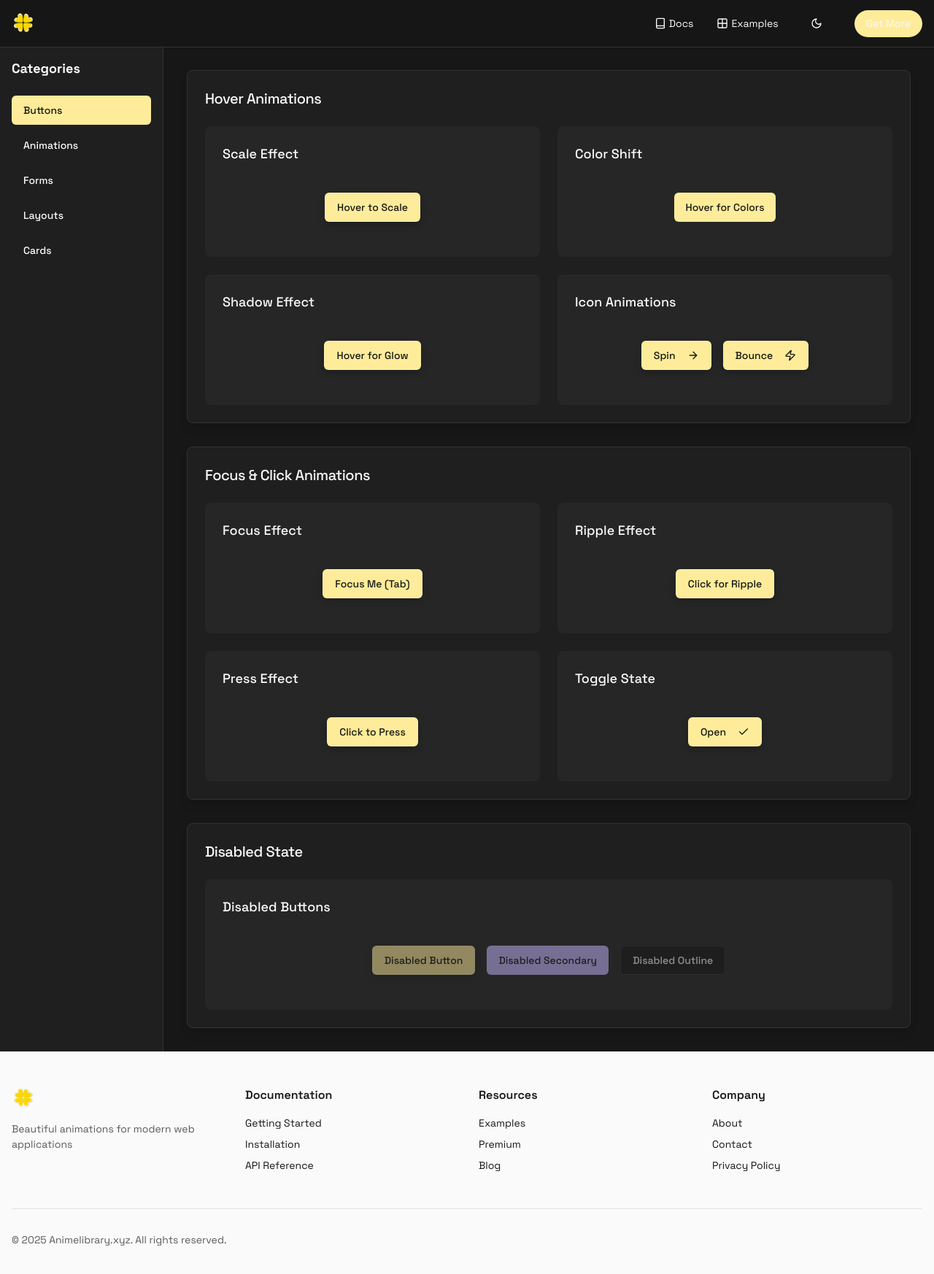
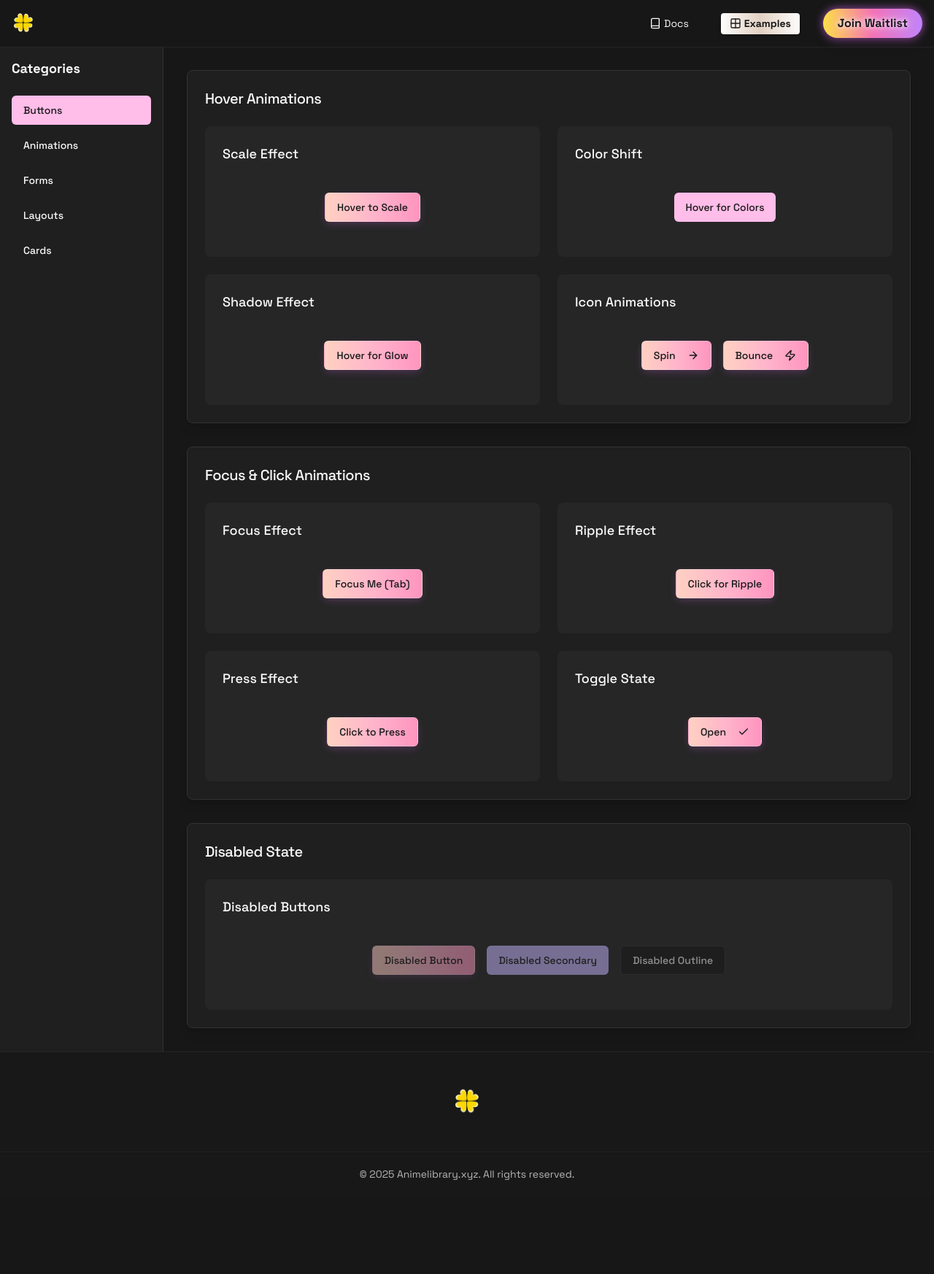
Before and after one commit to Lilianada/AnimejsLibrary, a React (Vite) app: page /examples in a window 1280 px wide. Shown: the top 1746 px of the page at 73% size. After the commit the page ends 1640 px from the top, so only its background shows below. Built offline with nearby package versions, Linux system fonts and the light colour scheme; a web font is replaced by a local one.

Commit message:
Refactor: Implement UI changes
- Implement dark theme and colorful gradients.
- Modify footer and navigation.
- Implement input form elements with animations.

```diff
--- a/src/components/Examples.tsx
+++ b/src/components/Examples.tsx
@@ -6,14 +6,12 @@ const Examples = () => {
 
   useEffect(() => {
     const gridItems = document.querySelectorAll('.grid-item');
-
     gridItems.forEach((item, index) => {
       const element = item as HTMLElement;
       element.style.opacity = '0';
       element.style.transform = 'scale(0.8)';
-
       setTimeout(() => {
-        element.style.transition = 'opacity 800ms ease-out, transform 800ms ease-out';
+        element.style.transition = 'opacity 800ms, transform 800ms';
         element.style.opacity = '1';
         element.style.transform = 'scale(1)';
       }, index * 150);
@@ -21,15 +19,15 @@ const Examples = () => {
   }, []);
 
   return (
-    <section className="py-20 bg-background" id="examples">
+    <section className="py-20 bg-[#181818]" id="examples">
       <div className="container mx-auto px-4">
-        <div ref={gridRef} className="grid grid-cols-1 md:grid-cols-3 gap-4 auto-rows-[240px]">
-          <div className="grid-item col-span-2 row-span-2 bg-secondary/10 rounded-3xl p-6 hover:bg-secondary/20 transition-colors" />
-          <div className="grid-item bg-secondary/10 rounded-3xl p-6 hover:bg-secondary/20 transition-colors" />
-          <div className="grid-item bg-secondary/10 rounded-3xl p-6 hover:bg-secondary/20 transition-colors" />
-          <div className="grid-item col-span-2 bg-secondary/10 rounded-3xl p-6 hover:bg-secondary/20 transition-colors" />
-          <div className="grid-item col-span-1 row-span-2 bg-secondary/10 rounded-3xl p-6 hover:bg-secondary/20 transition-colors" />
-          <div className="grid-item col-span-2 bg-secondary/10 rounded-3xl p-6 hover:bg-secondary/20 transition-colors" />
+        <div ref={gridRef} className="grid grid-cols-1 md:grid-cols-3 gap-6 auto-rows-[260px]">
+          <div className="grid-item col-span-2 row-span-2 bg-gradient-to-br from-[#fa8bff60] via-[#2bd2ff60] to-[#2bff8860] rounded-3xl p-6 transition" />
+          <div className="grid-item bg-gradient-to-br from-[#ffe29f33] to-[#ff719a66] rounded-3xl p-6 transition" />
+          <div className="grid-item bg-gradient-to-br from-[#49c6e5bb] to-[#b393fb99] rounded-3xl p-6 transition" />
+          <div className="grid-item col-span-2 bg-gradient-to-br from-[#fcff9e] to-[#c67700bb] rounded-3xl p-6 transition" />
+          <div className="grid-item col-span-1 row-span-2 bg-gradient-to-br from-[#24ff72bb] to-[#9a4eff99] rounded-3xl p-6 transition" />
+          <div className="grid-item col-span-2 bg-gradient-to-br from-[#fa8bff44] via-[#2bd2ff44] to-[#2bff8844] rounded-3xl p-6 transition" />
         </div>
       </div>
     </section>
--- a/src/components/Footer.tsx
+++ b/src/components/Footer.tsx
@@ -1,52 +1,16 @@
+
 const Footer = () => {
   return (
-    <footer className="bg-foreground text-background">
-      <div className="container mx-auto px-4 py-12">
-        <div className="grid grid-cols-1 md:grid-cols-4 gap-8">
-          <div>
-            <div className="flex items-center space-x-2 mb-4">
+    <footer className="bg-[#181818] border-t border-[#252525]">
+      <div className="container mx-auto px-4 py-12 flex justify-center items-center">
         <img
           src="/lovable-uploads/4b01183e-bc11-41ee-bfc1-0ac9ce1e7576.png"
           alt="Logo"
-                className="h-8 w-8 object-contain"
+          className="h-10 w-10 object-contain"
         />
       </div>
-            <p className="text-sm text-background/70">
-              Beautiful animations for modern web applications
-            </p>
-          </div>
-
-          <div>
-            <h3 className="text-base font-semibold mb-4">Documentation</h3>
-            <ul className="space-y-2 text-sm">
-              <li><a href="/docs/getting-started" className="hover:text-primary transition-colors">Getting Started</a></li>
-              <li><a href="/docs/installation" className="hover:text-primary transition-colors">Installation</a></li>
-              <li><a href="/docs/api" className="hover:text-primary transition-colors">API Reference</a></li>
-            </ul>
-          </div>
-
-          <div>
-            <h3 className="text-base font-semibold mb-4">Resources</h3>
-            <ul className="space-y-2 text-sm">
-              <li><a href="/examples" className="hover:text-primary transition-colors">Examples</a></li>
-              <li><a href="/premium" className="hover:text-primary transition-colors">Premium</a></li>
-              <li><a href="/blog" className="hover:text-primary transition-colors">Blog</a></li>
-            </ul>
-          </div>
-
-          <div>
-            <h3 className="text-base font-semibold mb-4">Company</h3>
-            <ul className="space-y-2 text-sm">
-              <li><a href="/about" className="hover:text-primary transition-colors">About</a></li>
-              <li><a href="/contact" className="hover:text-primary transition-colors">Contact</a></li>
-              <li><a href="/privacy" className="hover:text-primary transition-colors">Privacy Policy</a></li>
-            </ul>
-          </div>
-        </div>
-
-        <div className="border-t border-background/10 mt-12 pt-8 text-sm text-background/70">
+      <div className="border-t border-[#222] py-5 text-center text-sm text-foreground/70">
         <p>&copy; {new Date().getFullYear()} Animelibrary.xyz. All rights reserved.</p>
-        </div>
       </div>
     </footer>
   );
--- a/src/components/Navbar.tsx
+++ b/src/components/Navbar.tsx
@@ -1,45 +1,58 @@
 
-import { Book, Grid2X2, Moon, Sun } from "lucide-react";
+import { Book, Grid2X2 } from "lucide-react";
 import { Button } from "./ui/button";
-import { useTheme } from "./theme-provider";
+import { useLocation } from "react-router-dom";
 
 const Navbar = () => {
-  const { theme, setTheme } = useTheme();
+  // Use location for active state
+  const location = window.location; // Works since SSR not needed
+  const links = [
+    { href: "/docs", label: "Docs", icon: Book },
+    { href: "/examples", label: "Examples", icon: Grid2X2 },
+  ];
 
   return (
-    <nav className="fixed top-0 left-0 right-0 z-50 bg-background/80 backdrop-blur-sm border-b dark:bg-gray-900/80 dark:border-gray-800">
+    <nav className="fixed top-0 left-0 right-0 z-50 bg-[#181818]/95 backdrop-blur-sm border-b border-[#252525]">
       <div className="container mx-auto px-4">
         <div className="flex items-center justify-between h-16">
-          <a href="/" className="flex items-center">
+          <a href="/" className="flex items-center" tabIndex={0}>
             <img
               src="/lovable-uploads/4b01183e-bc11-41ee-bfc1-0ac9ce1e7576.png"
               alt="Animelibrary.xyz Logo"
               className="h-8 w-8 object-contain"
             />
           </a>
-
           <div className="hidden md:flex items-center space-x-8">
-            <a href="/docs" className="flex items-center space-x-1 text-sm hover:opacity-70 transition-opacity">
-              <Book className="h-4 w-4" />
-              <span>Docs</span>
-            </a>
-            <a href="/examples" className="flex items-center space-x-1 text-sm hover:opacity-70 transition-opacity">
-              <Grid2X2 className="h-4 w-4" />
-              <span>Examples</span>
-            </a>
-            <Button
-              variant="ghost"
-              size="icon"
-              onClick={() => setTheme(theme === "light" ? "dark" : "light")}
+            {links.map(link => (
+              <a
+                key={link.href}
+                href={link.href}
+                className={`
+                  flex items-center space-x-1 text-sm px-3 py-1 rounded transition
+                  ${location.pathname.startsWith(link.href)
+                    ? "bg-gradient-to-r from-[#fdfcfb] via-[#e2d1c3] to-[#fdfcfb] text-[#181818] shadow-md font-bold"
+                    : "text-foreground hover:opacity-80"}
+                `}
+                tabIndex={0}
+              >
+                <link.icon className="h-4 w-4" />
+                <span>{link.label}</span>
+              </a>
+            ))}
+            <a
+              href="/waitlist"
+              className={`
+                text-base px-5 py-2 rounded-full font-bold shadow-lg
+                bg-gradient-to-r from-yellow-300 via-pink-400 to-purple-400
+                text-[#181818]
+                drop-shadow-[0_0_6px_rgba(230,110,255,0.7)]
+                hover:scale-105 hover:drop-shadow-[0_0_12px_rgba(230,110,255,1)] transition
+              `}
+              style={{
+                textShadow: "0 0 12px #ffffff, 0 0 5px #FFD6FE"
+              }}
             >
-              {theme === "light" ? (
-                <Moon className="h-5 w-5" />
-              ) : (
-                <Sun className="h-5 w-5" />
-              )}
-            </Button>
-            <a href="/premium" className="text-sm bg-primary px-4 py-2 rounded-full hover:opacity-90 transition-opacity">
-              Get More
+              Join Waitlist
             </a>
           </div>
         </div>
--- a/src/components/theme-provider.tsx
+++ b/src/components/theme-provider.tsx
@@ -1,7 +1,7 @@
 
-import { createContext, useContext, useEffect, useState } from "react"
+import { createContext, useContext } from "react";
 
-type Theme = "dark" | "light" | "system"
+type Theme = "dark";
 
 type ThemeProviderProps = {
   children: React.ReactNode
@@ -14,61 +14,22 @@ type ThemeProviderState = {
   setTheme: (theme: Theme) => void
 }
 
-const initialState: ThemeProviderState = {
-  theme: "system",
-  setTheme: () => null,
-}
-
-const ThemeProviderContext = createContext<ThemeProviderState>(initialState)
+const ThemeProviderContext = createContext<ThemeProviderState>({
+  theme: "dark", setTheme: () => null,
+});
 
 export function ThemeProvider({
   children,
-  defaultTheme = "system",
-  storageKey = "ui-theme",
-  ...props
 }: ThemeProviderProps) {
-  const [theme, setTheme] = useState<Theme>(
-    () => (localStorage.getItem(storageKey) as Theme) || defaultTheme
-  )
-
-  useEffect(() => {
-    const root = window.document.documentElement
-
-    root.classList.remove("light", "dark")
-
-    if (theme === "system") {
-      const systemTheme = window.matchMedia("(prefers-color-scheme: dark)")
-        .matches
-        ? "dark"
-        : "light"
-
-      root.classList.add(systemTheme)
-      return
-    }
-
-    root.classList.add(theme)
-  }, [theme])
-
-  const value = {
-    theme,
-    setTheme: (theme: Theme) => {
-      localStorage.setItem(storageKey, theme)
-      setTheme(theme)
-    },
-  }
-
+  // No-op - always dark, no theme switching!
   return (
-    <ThemeProviderContext.Provider {...props} value={value}>
+    <ThemeProviderContext.Provider value={{ theme: "dark", setTheme: () => {}}}>
       {children}
     </ThemeProviderContext.Provider>
-  )
+  );
 }
 
+// Custom hook, also always returns dark
 export const useTheme = () => {
-  const context = useContext(ThemeProviderContext)
-
-  if (context === undefined)
-    throw new Error("useTheme must be used within a ThemeProvider")
-
-  return context
-}
+  return { theme: "dark", setTheme: () => {} }
+};
--- a/src/styles/globals.css
+++ b/src/styles/globals.css
@@ -7,63 +7,56 @@
   :root {
     --background: 0 0% 9%;  /* #181818 */
     --foreground: 0 0% 98%;
-
     --card: 0 0% 12%;
     --card-foreground: 0 0% 98%;
-
     --popover: 0 0% 12%;
     --popover-foreground: 0 0% 98%;
-
-    --primary: 49 98% 80%;
+    --primary: 320 100% 87%; /* neon pink for gradients */
     --primary-foreground: 0 0% 9%;
-
     --secondary: 252 100% 86%;
     --secondary-foreground: 0 0% 9%;
-
     --muted: 0 0% 15%;
     --muted-foreground: 0 0% 70%;
-
-    --accent: 48 89% 85%;
-    --accent-foreground: 0 0% 9%;
-
+    --accent: 260 82% 62%; /* neon purple-blue for accent */
+    --accent-foreground: 0 0% 100%;
     --destructive: 5 100% 61%;
     --destructive-foreground: 0 0% 100%;
-
     --warning: 33 100% 61%;
     --warning-foreground: 0 0% 100%;
-
     --success: 134 60% 51%;
     --success-foreground: 0 0% 100%;
-
     --border: 0 0% 20%;
     --input: 0 0% 20%;
     --ring: 0 0% 30%;
+    --radius: 0.5rem;
   }
 
   * {
     @apply border-border;
+    font-family: 'Space Grotesk', sans-serif;
   }
 
   body {
     @apply bg-background text-foreground font-space-grotesk antialiased;
+    font-family: 'Space Grotesk', sans-serif;
   }
 
   .glass-btn {
-    @apply bg-white/10 backdrop-blur-md border border-white/20 shadow-[0_4px_12px_-2px_rgba(0,0,0,0.3)];
+    @apply bg-gradient-to-r from-[#ffe29f88] via-[#ffa99f66] to-[#ff719a88] border border-white/20 shadow-[0_4px_12px_-2px_rgba(230,110,255,0.25)] text-foreground;
+    backdrop-filter: blur(10px);
   }
 
-  /* Button animations */
+  /* Button and effect animations */
   .btn-ripple {
     @apply relative overflow-hidden;
   }
 
   .btn-ripple::after {
     @apply content-[''] block absolute inset-0 pointer-events-none opacity-0 scale-[10];
-    background: radial-gradient(circle, rgba(255,255,255,0.4) 10%, transparent 10.01%);
+    background: radial-gradient(circle, rgba(255,255,255,0.45) 10%, transparent 10.01%);
     transform-origin: center;
-    transition: transform 0.4s ease-out, opacity 0.5s ease-out;
+    transition: transform 0.4s, opacity 0.5s;
   }
-
   .btn-ripple:active::after {
     @apply scale-0 opacity-30;
     transition: 0s;
@@ -75,13 +68,17 @@
 
   @keyframes pulse {
     0% {
-      box-shadow: 0 0 0 0 rgba(255, 255, 255, 0.4);
+      box-shadow: 0 0 0 0 rgba(255, 0, 255, 0.4);
     }
     70% {
-      box-shadow: 0 0 0 10px rgba(255, 255, 255, 0);
+      box-shadow: 0 0 0 10px rgba(255, 0, 255, 0);
     }
     100% {
-      box-shadow: 0 0 0 0 rgba(255, 255, 255, 0);
+      box-shadow: 0 0 0 0 rgba(255, 0, 255, 0);
     }
   }
+
+  .neon-glow {
+    text-shadow: 0 0 6px #ffd6fe, 0 0 12px #ef32ffaa, 0 0 32px #ef32ff88;
+  }
 }
```
Lines whose indentation alone changed are shown as unchanged.
